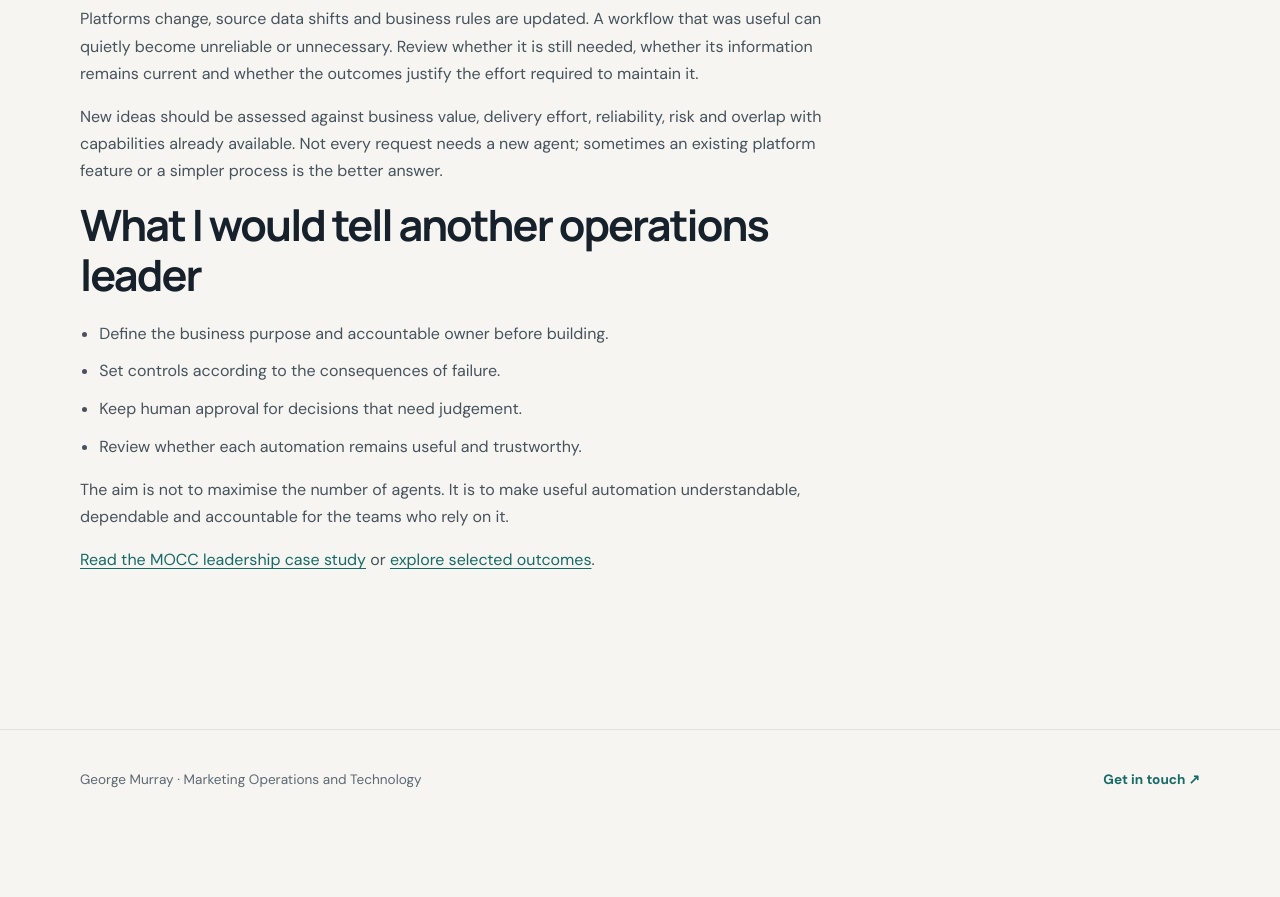
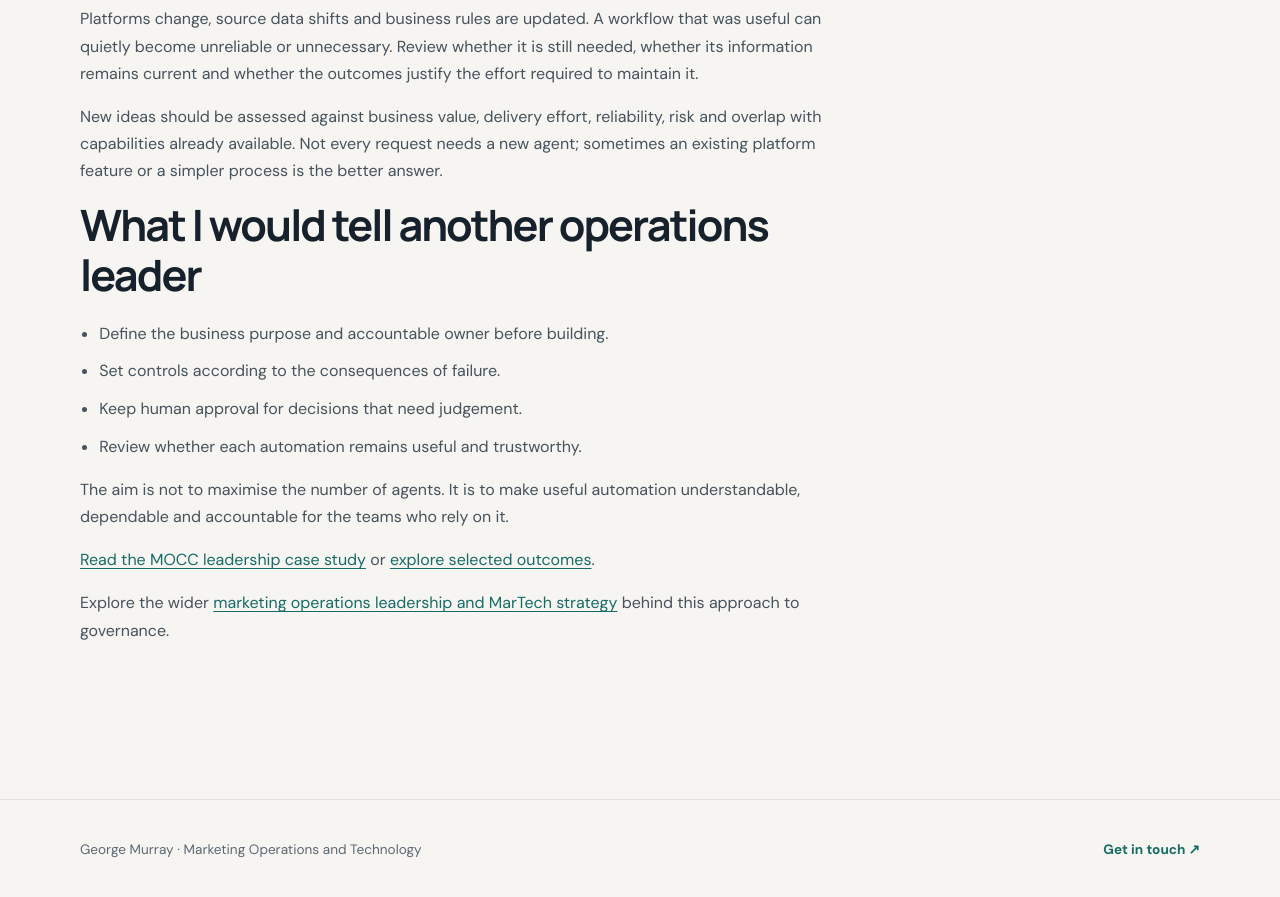
Before and after one commit to georgefwmurray/Marketing-Operations-Control-Centre, a Jekyll site: the page built from articles/governing-ai-agents-marketing-operations.md, in a window 1280 px wide and 900 px high, scrolled down 1748 px. Shown: the top 897 px of the window. Built offline with Jekyll 4.4.1, drawn with Linux system fonts in a browser that asks for light colours; before the commit the page ends 2578 px from its top, so only the background shows below that.

Commit message:
Link Insight article back to Leadership and Strategy page

```diff
--- a/articles/governing-ai-agents-marketing-operations.md
+++ b/articles/governing-ai-agents-marketing-operations.md
@@ -37,4 +37,5 @@ permalink: /insights/governing-ai-agents-marketing-operations/
 <ul><li>Define the business purpose and accountable owner before building.</li><li>Set controls according to the consequences of failure.</li><li>Keep human approval for decisions that need judgement.</li><li>Review whether each automation remains useful and trustworthy.</li></ul>
 <p>The aim is not to maximise the number of agents. It is to make useful automation understandable, dependable and accountable for the teams who rely on it.</p>
 <p><a href="{{ '/How-to-Build.html' | relative_url }}">Read the MOCC leadership case study</a> or <a href="{{ '/Results.html' | relative_url }}">explore selected outcomes</a>.</p>
+<p>Explore the wider <a href="{{ '/Leadership-%26-Strategy.html' | relative_url }}">marketing operations leadership and MarTech strategy</a> behind this approach to governance.</p>
 </section>
```
